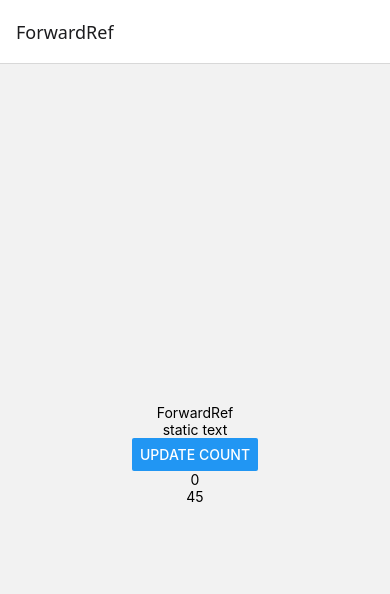
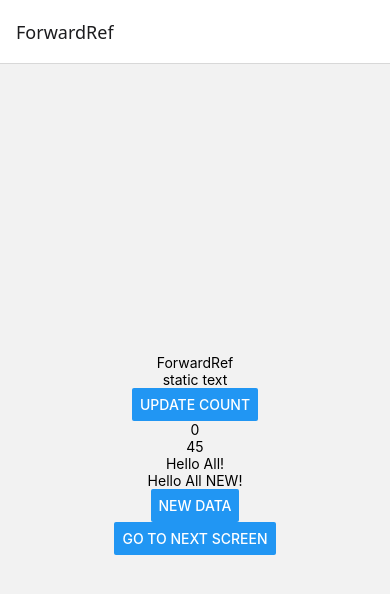
Before and after one commit to surajkumar1212/ReactProject, a React Native app: screen /ForwardRef in a window 390 px wide. Shown: the top 594 px of the page. Built offline with nearby package versions, Linux system fonts and the light colour scheme.

Commit message:
Context API implemented

```diff
--- a/App.js
+++ b/App.js
@@ -11,12 +11,15 @@ import {
 } from 'react-native';
 import ErrorBoundary from './src/components/ErrorBoundary';
 import AppNavigator from './src/navigation/navigationUtil';
+import MyProvider from './src/context/MyProvider';
 
 function App(){
 
   return (
         <ErrorBoundary>
+          <MyProvider>
             <AppNavigator/>
+          </MyProvider>
         </ErrorBoundary>
   );
 }
--- /dev/null
+++ b/src/context/MyContext.js
@@ -0,0 +1,5 @@
+import React from "react";
+
+const MyContext = React.createContext();
+
+export default MyContext;
--- /dev/null
+++ b/src/context/MyProvider.js
@@ -0,0 +1,17 @@
+import React, {useState} from "react";
+import MyContext from "./MyContext";
+
+const MyProvider =({children}) => {
+    const[data, setData] = useState('Hello All!');
+    const[data1, setData1] = useState('Hello All NEW!');
+
+    return(
+        <MyContext.Provider value={{data, setData, data1, setData1}}>
+            {children}
+        </MyContext.Provider>
+    )
+
+
+}
+
+export default MyProvider;
--- a/src/screens/ForwardRef.js
+++ b/src/screens/ForwardRef.js
@@ -1,5 +1,7 @@
-import React, {useState, useEffect, useCallback, useRef, useMemo, forwardRef} from 'react';
+import React, {useState, useEffect, useCallback, useRef, useMemo, forwardRef, useContext} from 'react';
 import {View, Text, StyleSheet, TextInput, Button} from 'react-native'
+import MyContext from '../context/MyContext';
+import { useNavigation } from '@react-navigation/native';
 
 // const CustomTextInput = forwardRef((props, ref)=>(
 //     <View>
@@ -26,6 +28,8 @@ const MemoizedTextComp = React.memo(CustomTextInput);  //Memoizing the component
 function ForwardRef() {
     const inputRef = useRef(null);
     const [count, setCount] = useState(0);
+    const {data, setData, data1} = useContext(MyContext);
+    const navigation = useNavigation();
     console.log("Parent rendered");
     const handleFocusInput = () => {
      if(inputRef.current){
@@ -66,9 +70,13 @@ function ForwardRef() {
         <Button title='Update Count' onPress={updateCount}/>
         <Text>{count}</Text>
         <Text>{value}</Text>
+        <Text>{data}</Text>
+        <Text>{data1}</Text>
         {/* <CustomTextInput ref={inputRef} />
         <Button title='FocusInput' onPress={handleFocusInput}/>
         <Button title='BlurInput' onPress={handleBlurInput}/> */}
+         <Button title='New Data' onPress={()=>setData('New updated data from context')}/>
+         <Button title='Go To Next Screen' onPress={()=>navigation.navigate('Home')}/>
       </View>
     );
   }
--- a/src/screens/HomeScreen.js
+++ b/src/screens/HomeScreen.js
@@ -1,10 +1,11 @@
-import React, {useState, useRef, useEffect} from 'react';
-import {View, Text, TouchableOpacity} from 'react-native'
+import React, {useState, useRef, useEffect, useContext} from 'react';
+import {View, Text, TouchableOpacity, Button} from 'react-native'
 import {
     useNavigation,
   } from '@react-navigation/native';
   import Animated,{ useSharedValue, useAnimatedProps, withTiming } from 'react-native-reanimated';
   import Svg, { Circle, Rect } from 'react-native-svg';
+  import MyContext from '../context/MyContext';
 
 const AnimatedCircle = Animated.createAnimatedComponent(Circle);
 
@@ -22,6 +23,7 @@ function HomeScreen() {
  const color = useSharedValue('rgb(43,88,87)');
  const [switchState, setSwitchState] = useState(true);
  const navigation = useNavigation();
+ const {data, setData, data1, setData1} = useContext(MyContext);
   // const fadeIn = () => {
   //   Animated.timing(fadeAnim, {
   //     toValue: 1,
@@ -80,6 +82,9 @@ function HomeScreen() {
       <TouchableOpacity onPress={() => navigation.navigate('Settings')}>
         <Text>Next</Text>
       </TouchableOpacity>
+      <Text>{data1}</Text>
+      <Text>{data}</Text>
+      <Button title = 'Update Data 1' onPress={()=> setData1('New updated data 1 from context')} />
       </View>
     );
   }
```
